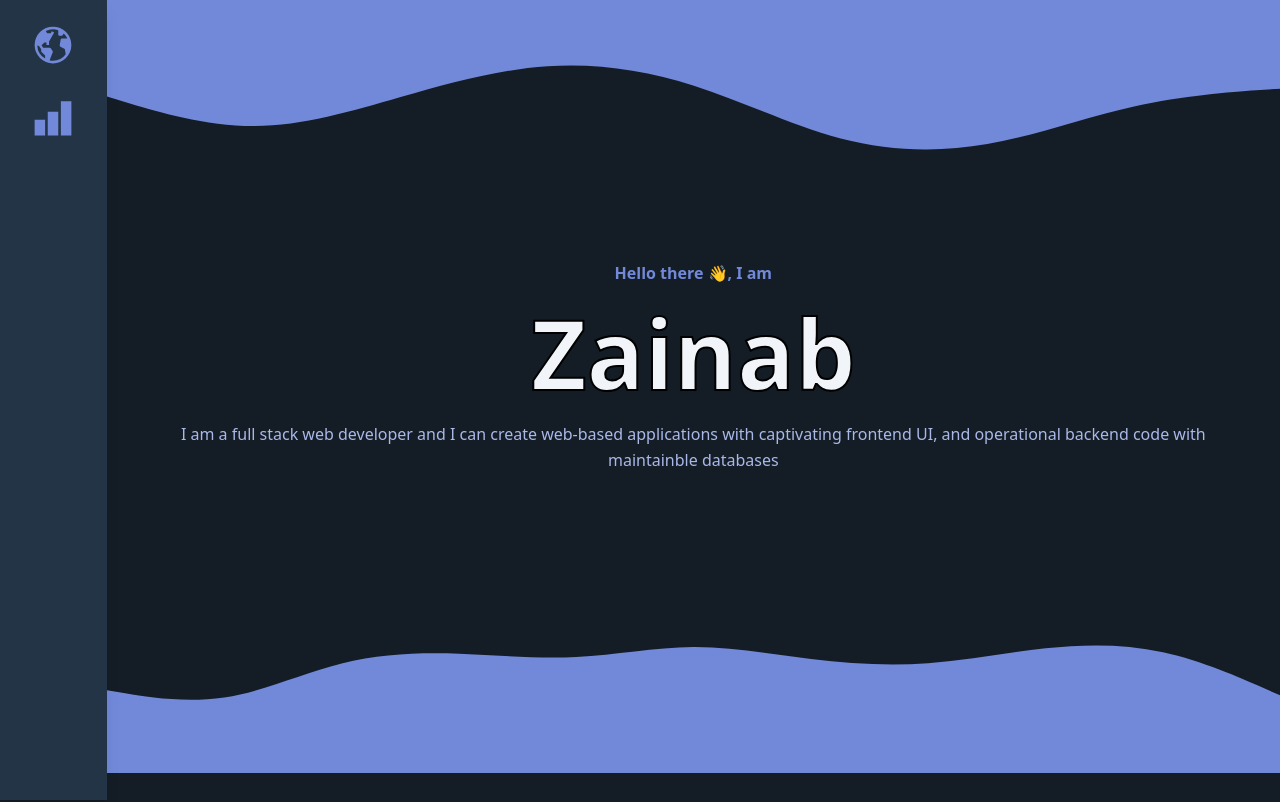
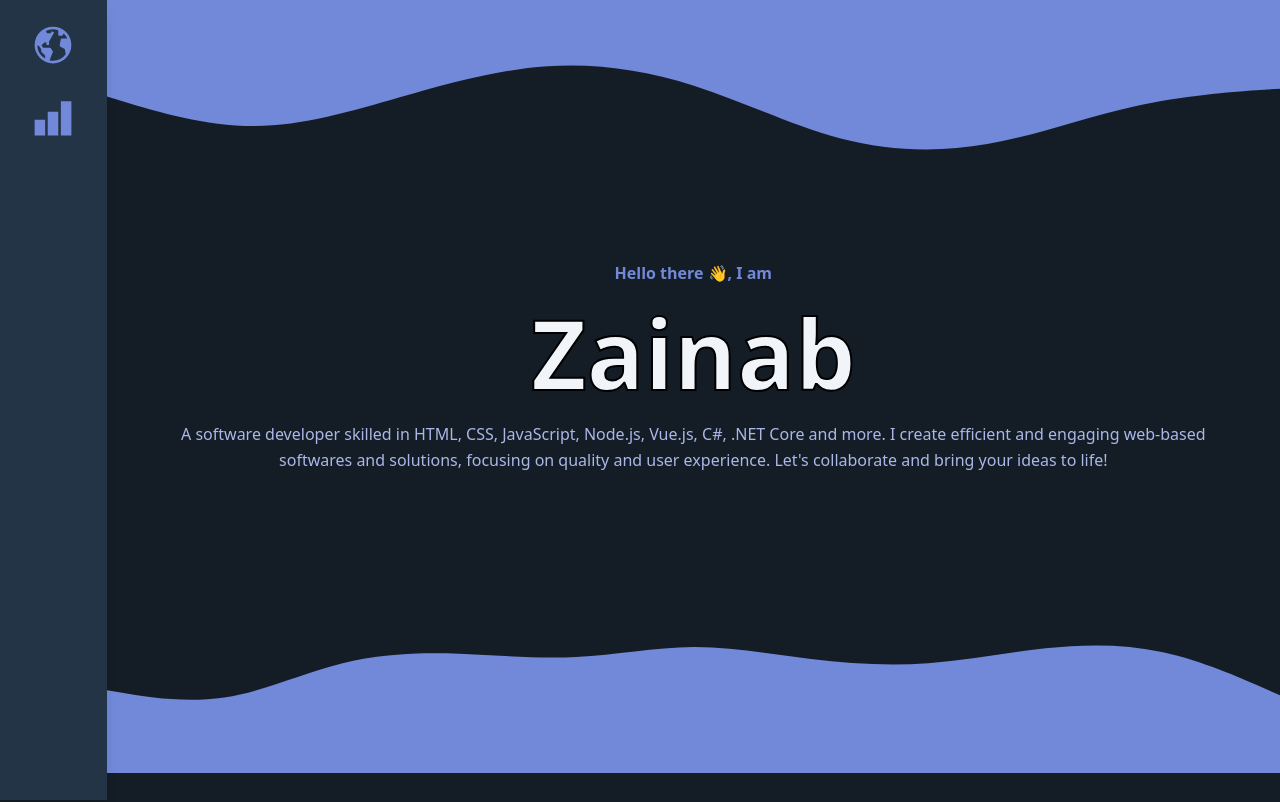
Before and after one commit to zainab7681051/my-personal-portfolio, a Vue app: page / in a window 1280 px wide. Shown: the top 802 px of the page. Built offline with nearby package versions, Linux system fonts and the light colour scheme; some icons are missing.

Commit message:
modified

```diff
--- a/index.html
+++ b/index.html
@@ -4,12 +4,20 @@
     <meta charset="UTF-8" />
     <link rel="icon" type="image/svg+xml" href="/all-application.svg" />
     <meta name="viewport" content="width=device-width, initial-scale=1.0" />
-    <title>Zainab | Portfolio</title>
+    <meta
+      name="description"
+      content="I'm Zainab, a versatile software developer skilled in HTML, CSS, JavaScript, Node.js, Vue.js, C#, and .NET Core. I create efficient and engaging web-based softwares and solutions, focusing on quality and user experience. Let's collaborate and bring your ideas to life!"
+    />
+    <title>Zainab | Software Developer Portfolio</title>
   </head>
   <body>
     <div id="app" class="bg-back-900"></div>
-    <script src="https://cdnjs.cloudflare.com/ajax/libs/gsap/3.11.4/gsap.min.js" integrity="sha512-f8mwTB+Bs8a5c46DEm7HQLcJuHMBaH/UFlcgyetMqqkvTcYg4g5VXsYR71b3qC82lZytjNYvBj2pf0VekA9/FQ==" crossorigin="anonymous" referrerpolicy="no-referrer"></script>
+    <script
+      src="https://cdnjs.cloudflare.com/ajax/libs/gsap/3.11.4/gsap.min.js"
+      integrity="sha512-f8mwTB+Bs8a5c46DEm7HQLcJuHMBaH/UFlcgyetMqqkvTcYg4g5VXsYR71b3qC82lZytjNYvBj2pf0VekA9/FQ=="
+      crossorigin="anonymous"
+      referrerpolicy="no-referrer"
+    ></script>
     <script type="module" src="/src/main.js"></script>
-
   </body>
 </html>
--- a/src/components/home.vue
+++ b/src/components/home.vue
@@ -1,32 +1,40 @@
 <template>
   <section class="px-10 bg-back-900">
     <div class="container">
-          <div class="w-full px-4 items-center text-center ">
-            <h1 class="
-             text-base font-semibold text-primary text-2xl top-text greet">Hello there 👋, I am
-            <span class="mt-1 block text-7xl md:text-8xl font-bold text-dark text-slate-100
-            text-shadow-pop-bl
-            outline-black mt-5
-            top-text name">Zainab</span></h1>
-            <p class="mt-5 mb-10 font-medium leading-relaxed text-secondary bottom-text">
-            I am a full stack web developer and I can create web-based applications with captivating frontend UI, and operational backend code with maintainble databases</p>
+      <div class="w-full px-4 items-center text-center">
+        <h1
+          class="text-base font-semibold text-primary text-2xl top-text greet"
+        >
+          Hello there 👋, I am
+          <span
+            class="mt-1 block text-7xl md:text-8xl font-bold text-dark text-slate-100 text-shadow-pop-bl outline-black mt-5 top-text name"
+            >Zainab</span
+          >
+        </h1>
+        <p
+          class="mt-5 mb-10 font-medium leading-relaxed text-secondary bottom-text"
+        >
+          A software developer skilled in HTML, CSS, JavaScript, Node.js,
+          Vue.js, C#, .NET Core and more. I create efficient and engaging
+          web-based softwares and solutions, focusing on quality and user
+          experience. Let's collaborate and bring your ideas to life!
+        </p>
       </div>
     </div>
   </section>
 </template>
 
-<script setup>
-</script>
+<script setup></script>
 
 <style scoped>
-    .top-text{
+.top-text {
   opacity: 0;
   transform: translateY(-50vh);
 }
-    .top-text.name{
+.top-text.name {
   -webkit-text-stroke: 2px #000;
 }
-    .bottom-text{
+.bottom-text {
   opacity: 0;
   transform: translateX(200vw);
 }
```
Also changed, not shown: 2 other files (tests, documents, lock files or other folders). Lines whose indentation alone changed are shown as unchanged.
